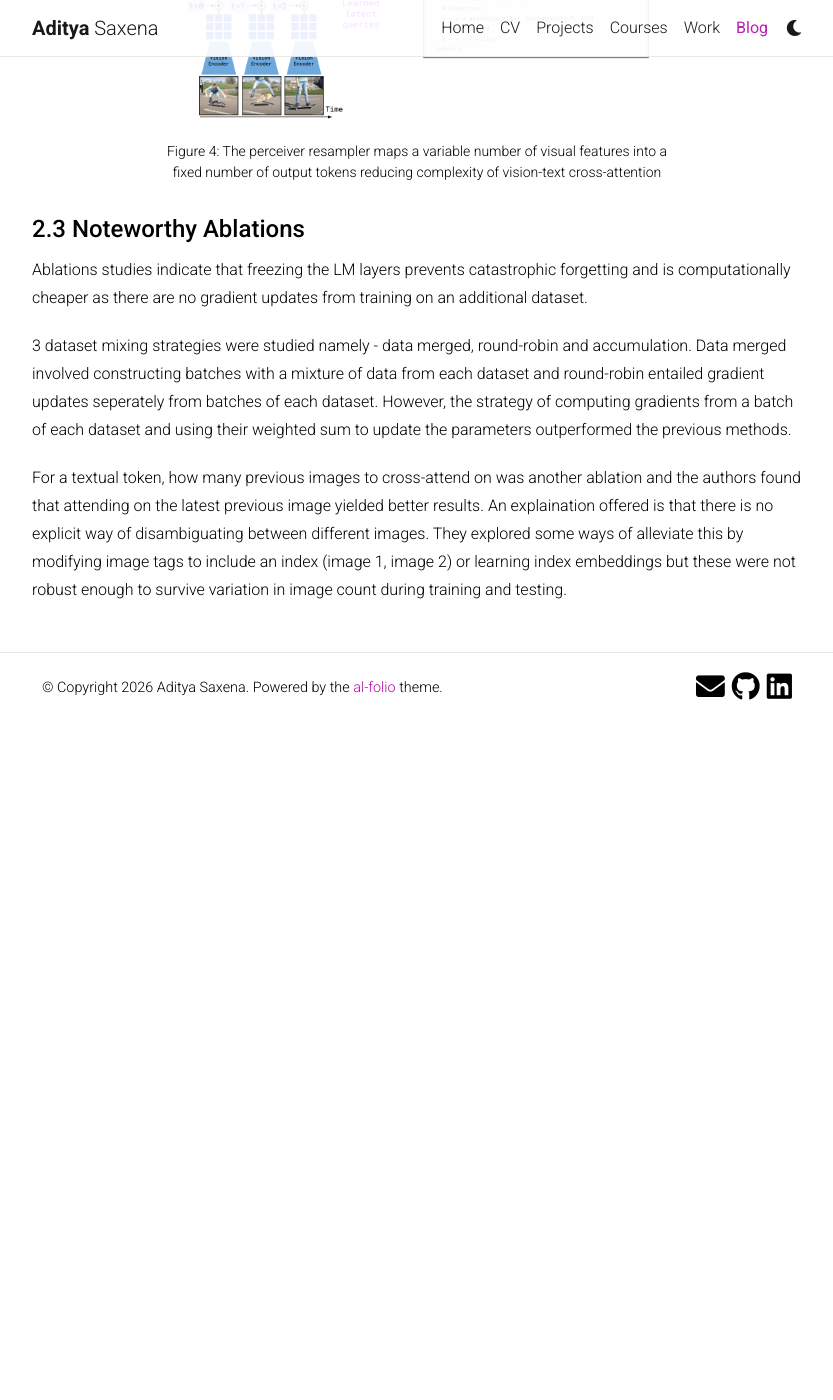
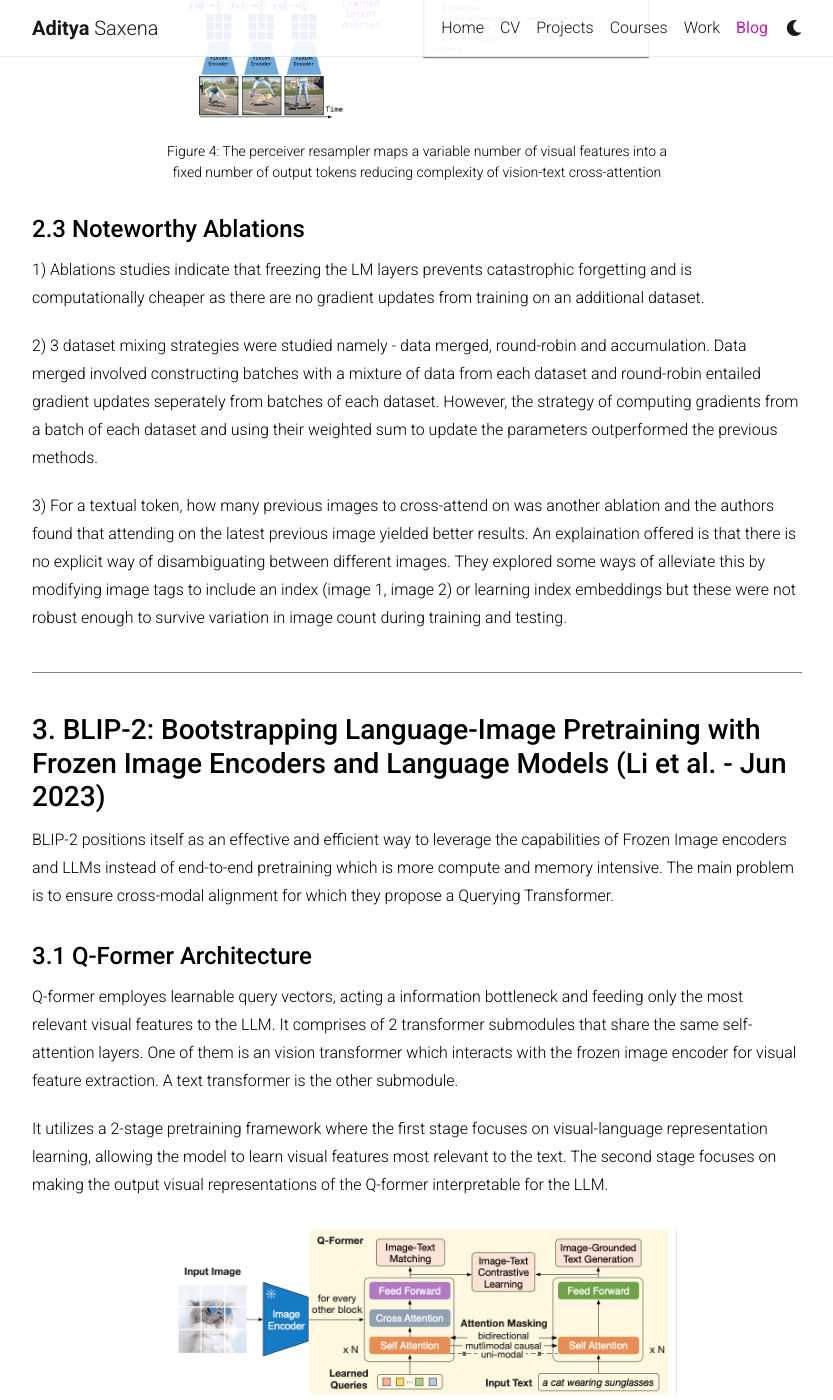
Before and after one commit to adityaaa2511/adityaaa2511.github.io, a Jekyll site: the page built from _posts/2026-08-27-multimodal-llms.md, in a window 1280 px wide and 1400 px high, scrolled down 3654 px. Shown: the whole window, without its empty margins (223-1056 px from the left). Built offline with Jekyll 4.4.1, drawn with Linux system fonts in a browser that asks for light colours; nearby versions of some CDN libraries; comment, search, counter and statistics services are not loaded; a style sheet for code colours, icons or effects is not loaded; before the commit the page ends 4387 px from its top, so only the background shows below that; some of the changed text lies outside the part shown.

Commit message:
BLIP added

```diff
--- a/_posts/2026-08-27-multimodal-llms.md
+++ b/_posts/2026-08-27-multimodal-llms.md
@@ -85,9 +85,55 @@ This results in a system indepedent of image resolution and no. of video frames.
 
 #### 2.3 Noteworthy Ablations
 
-Ablations studies indicate that freezing the LM layers prevents catastrophic forgetting and is computationally cheaper as there are no gradient updates from training on an additional dataset.
+1) Ablations studies indicate that freezing the LM layers prevents catastrophic forgetting and is computationally cheaper as there are no gradient updates from training on an additional dataset.
 
-3 dataset mixing strategies were studied namely - data merged, round-robin and accumulation. Data merged involved constructing batches with a mixture of data from each dataset and round-robin entailed gradient updates seperately from batches of each dataset. However, the strategy of computing gradients from a batch of each dataset and using their weighted sum to update the parameters outperformed the previous methods.
+2) 3 dataset mixing strategies were studied namely - data merged, round-robin and accumulation. Data merged involved constructing batches with a mixture of data from each dataset and round-robin entailed gradient updates seperately from batches of each dataset. However, the strategy of computing gradients from a batch of each dataset and using their weighted sum to update the parameters outperformed the previous methods.
 
-For a textual token, how many previous images to cross-attend on was another ablation and the authors found that attending on the latest previous image yielded better results. An explaination offered is that there is no explicit way of disambiguating between different images.
+3) For a textual token, how many previous images to cross-attend on was another ablation and the authors found that attending on the latest previous image yielded better results. An explaination offered is that there is no explicit way of disambiguating between different images.
 They explored some ways of alleviate this by modifying image tags to include an index (image 1, image 2) or learning index embeddings but these were not robust enough to survive variation in image count during training and testing.
+
+<hr style="margin-top: 2.5rem; margin-bottom: 2.5rem; border: none; border-top: 1px solid var(--global-text-color-light);">
+
+### 3. BLIP-2: Bootstrapping Language-Image Pretraining with Frozen Image Encoders and Language Models (Li et al. - Jun 2023)
+
+BLIP-2 positions itself as an effective and efficient way to leverage the capabilities of Frozen Image encoders and LLMs instead of end-to-end pretraining which is more compute and memory intensive. The main problem is to ensure cross-modal alignment for which they propose a Querying Transformer.
+
+#### 3.1 Q-Former Architecture
+
+Q-former employes learnable query vectors, acting a information bottleneck and feeding only the most relevant visual features to the LLM. It comprises of 2 transformer submodules that share the same self-attention layers. One of them is an vision transformer which interacts with the frozen image encoder for visual feature extraction. A text transformer is the other submodule.
+
+It utilizes a 2-stage pretraining framework where the first stage focuses on visual-language representation learning, allowing the model to learn visual features most relevant to the text. The second stage focuses on making the output visual representations of the Q-former interpretable for the LLM.
+
+<figure style="max-width: 520px; margin: 1.5rem auto;">
+  <img src="/assets/img/blog/Q-Former.png" alt="Q-Former" style="width: 100%;">
+  <figcaption class="caption">Figure 5: Objectives for stage 1 of pretraining and architecture of the Querying Transformer</figcaption>
+</figure>
+
+#### 3.2 Stage I: Vision-Language Representation Learning
+
+This stage involves optimizing 3 objectives to ensure that the Q-former learns visual information most relevant to the text.
+
+1) Image-Text Contrastive Learning (ITC) - This task entails the same contrastive learning optimization as in CLIP by maximising the similarity between the output query embeddings from Q-former and the [CLS] text embeddings from the BERT-like text transformer. Since the Q-former outputs contains multiple query embeddings, the papers computes the similarity with each query and then selects the highest one to optimize. A unimodal attention mask is utilized to facilitate this task.
+
+2) Image-Grounded Text Generative (ITG) - This task trains the model to generate texts given the input images as conditionals. For this, all of the information present in the image needs to be extracted by the query embeddings. So, the queries can attend to each other but not with the text embeddings while the text embeddings can interact with previous texts and with all the queries. This can be ensured with a multi-modal causal attention mask.
+
+3) Image-Text Matching (ITM) - This tasks attempts to classify whether each image-text pair is positive (matching) or negative (unmatching) allowing the model to learn fine-grained alignment.
+A bi-directional attention mask is utilized allowing all pair query-text interaction. A set of logits is derived from the output query embeddings using a linear classifier which are then averged to produce an output-matching score.
+
+<figure style="max-width: 520px; margin: 1.5rem auto;">
+  <img src="/assets/img/blog/Masks.png" alt="Masks" style="width: 100%;">
+  <figcaption class="caption">Figure 6: Attention Masks for each objective</figcaption>
+</figure>
+
+#### 3.3 Stage II: Vision-to-Language Generative Learning
+
+The second stage involves training a linear projector that sends the Q-formers learned output vectors as soft visual inputs to the LLM. Since the Q-former is extensively trained to learn cross-modal representations in stage I, there is less burden on the LLM to learn cross-modal alignment now.
+
+The paper experiments with 2 kinds of LLMs:- encoder-decoder and decoder-only. The decoder-only version uses language modelling loss to generate visual conditioned text. The encoder-decoder uses a prefix language modelling loss, where the the target is suffix prediction using a prefix text and the visual queues.
+
+<figure style="max-width: 520px; margin: 1.5rem auto;">
+  <img src="/assets/img/blog/Stg2.png" alt="Q-Former" style="width: 100%;">
+  <figcaption class="caption">Figure 7: Stage 2 of the pretraining focuses on cross-modal alignment</figcaption>
+</figure>
+
+<hr style="margin-top: 2.5rem; margin-bottom: 2.5rem; border: none; border-top: 1px solid var(--global-text-color-light);">
```
Also changed, not shown: assets/img/blog/Masks.png (added), assets/img/blog/Q-Former.png (added), assets/img/blog/Stg2.png (added).
